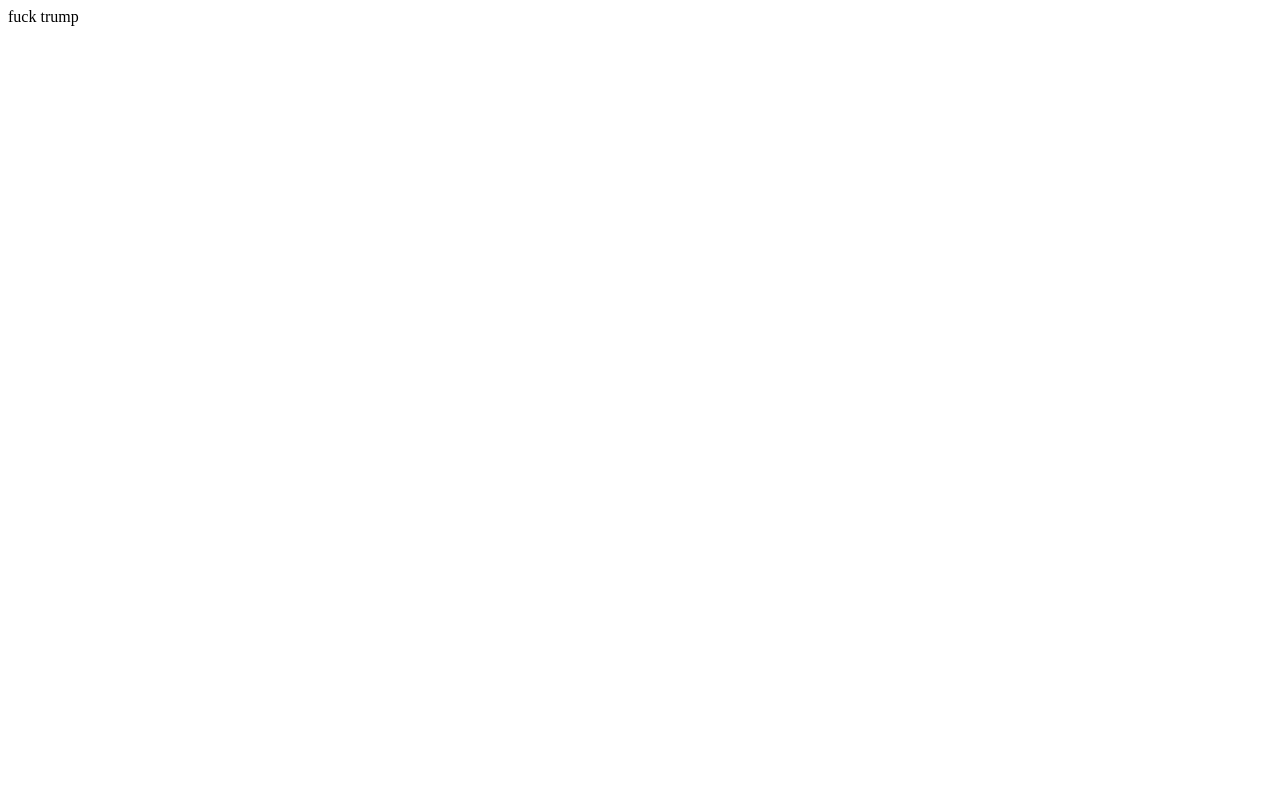
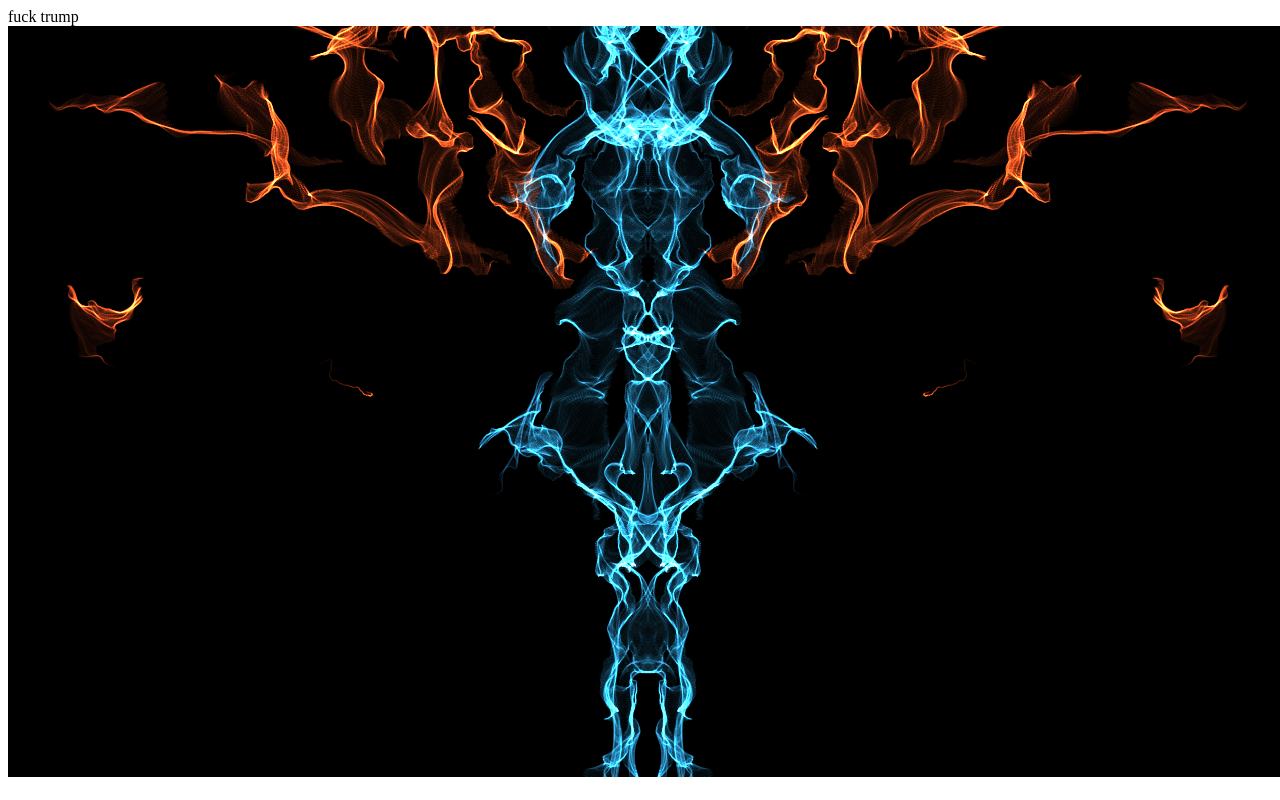
Before and after one commit to RenataHollyhock/renatahollyhock.github.io, a plain HTML site: page index.html in a window 1280 px wide. Drawn offline with Linux system fonts and the light colour scheme.

Commit message:
Update index.html

```diff
--- a/index.html
+++ b/index.html
@@ -1 +1,2 @@
 fuck trump
+<img src="07rkJREQAREQAREQARH4NxD4PyAeYHv3gABoAAAAAElFTkSuQmCC.png"/>
```
